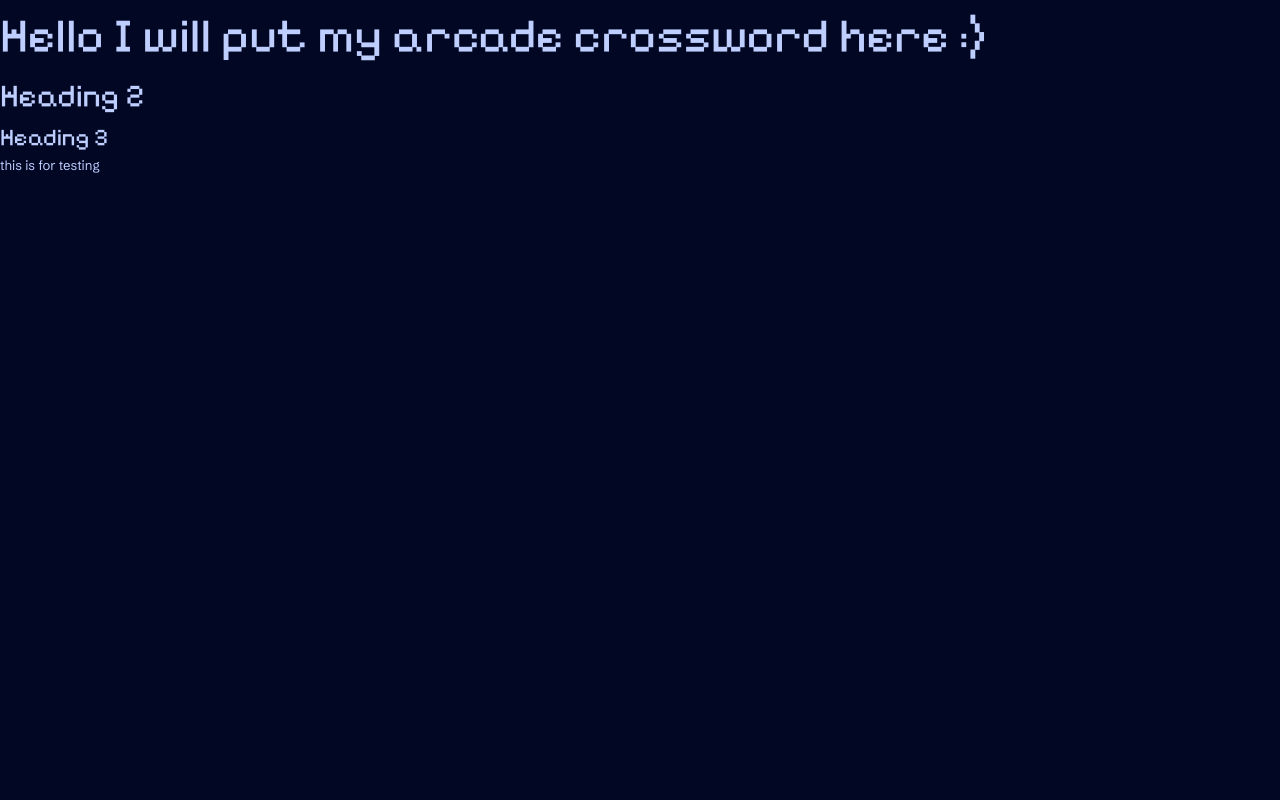
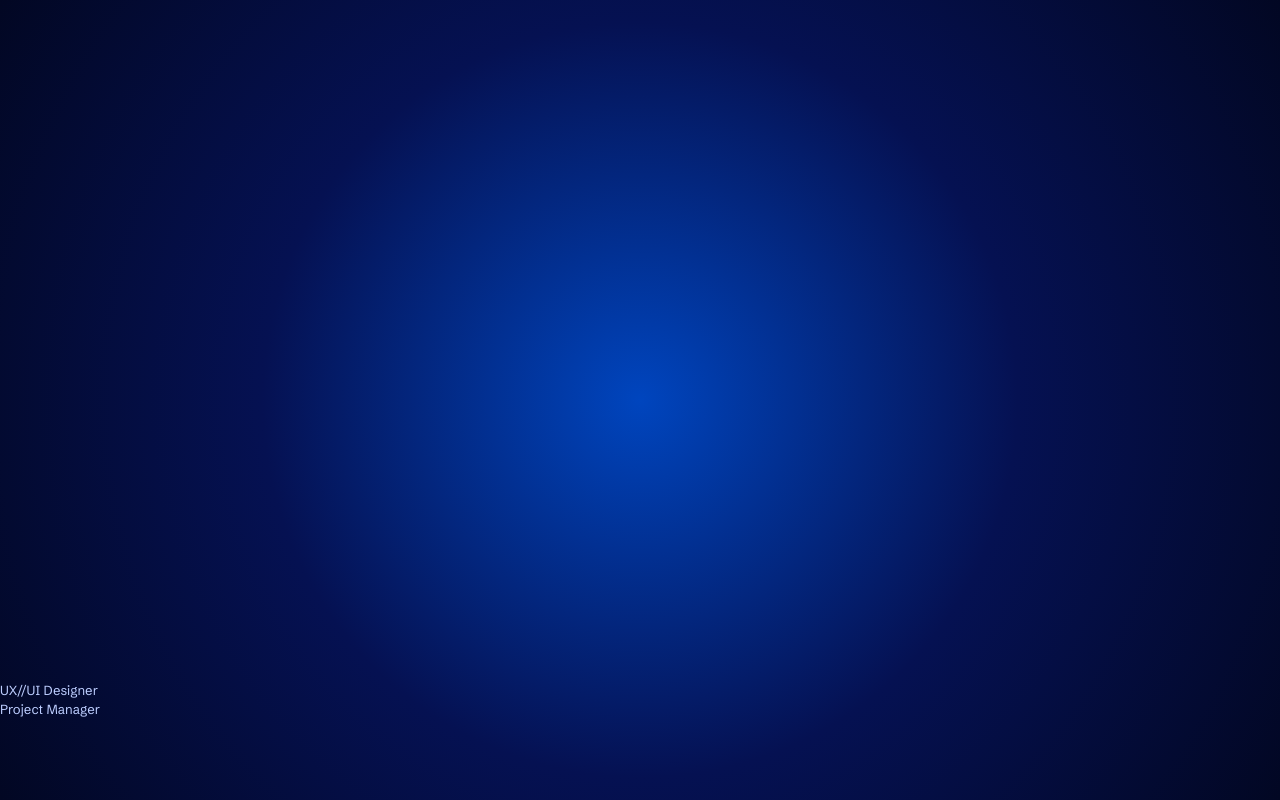
Before and after one commit to marlowereyes/marlowe-arcade, a Next.js app: page / in a window 1280 px wide. Built offline with nearby package versions, Linux system fonts and the light colour scheme.

Commit message:
creating gradient component

```diff
--- /dev/null
+++ b/components/Gradient/Gradient.module.css
@@ -0,0 +1,18 @@
+.gradientBackground {
+    height: 100vh;
+    background: radial-gradient(circle at var(--x, 50%) var(--y, 50%),
+            var(--blue),
+            #051152,
+            var(--background));
+    display: flex;
+    align-items: flex-end;
+}
+
+.container {
+    margin: var(--margin-large);
+    margin-bottom: 5rem;
+    display: flex;
+    justify-content: space-between;
+    align-items: flex-end;
+    width: 100%;
+}
--- /dev/null
+++ b/components/Gradient/index.js
@@ -0,0 +1,64 @@
+"use client"
+
+import { useState, useEffect, useRef } from "react";
+import styles from "./Gradient.module.css";
+
+export default function Gradient({ content }) {
+  const [gradientPosition, setGradientPosition] = useState({ x: 50, y: 50 });
+  const cursorPositionRef = useRef({ x: 50, y: 50 });
+  const gradientRef = useRef({ x: 50, y: 50 });
+  const [scrolled, setScrolled] = useState(false);
+
+  useEffect(() => {
+    const animate = () => {
+      gradientRef.current.x +=
+        (cursorPositionRef.current.x - gradientRef.current.x) * 0.1;
+      gradientRef.current.y +=
+        (cursorPositionRef.current.y - gradientRef.current.y) * 0.1;
+
+      setGradientPosition({
+        x: Math.round(gradientRef.current.x * 100) / 100,
+        y: Math.round(gradientRef.current.y * 100) / 100,
+      });
+
+      requestAnimationFrame(animate);
+    };
+
+    animate();
+  }, []);
+
+  const handleMouseMove = (e) => {
+    const { clientX, clientY, currentTarget } = e;
+    const { width, height, left, top } = currentTarget.getBoundingClientRect();
+
+    const x = ((clientX - left) / width) * 100;
+    const y = ((clientY - top) / height) * 100;
+
+    cursorPositionRef.current = { x, y };
+  };
+
+  useEffect(() => {
+    const handleScroll = () => {
+      setScrolled(window.scrollY > 50);
+    };
+
+    window.addEventListener("scroll", handleScroll);
+    return () => window.removeEventListener("scroll", handleScroll);
+  }, []);
+  return (
+    <>
+      <div className={styles.section}>
+        <div
+          className={styles.gradientBackground}
+          onMouseMove={handleMouseMove}
+          style={{
+            "--x": `${gradientPosition.x}%`,
+            "--y": `${gradientPosition.y}%`,
+          }}
+        >
+          <div className={styles.container}>{content}</div>
+        </div>
+      </div>
+    </>
+  );
+}
--- a/src/app/page.js
+++ b/src/app/page.js
@@ -1,12 +1,19 @@
 import Image from "next/image";
+import Gradient from "../../components/Gradient";
 
 export default function Home() {
   return(
     <>
-    <h1>Hello I will put my arcade crossword here :)</h1>
-    <h2>Heading 2</h2>
-    <h3>Heading 3</h3>
-    <p>this is for testing</p>
+      <main>
+        <Gradient
+          content={
+            <>
+              UX//UI Designer <br />
+              Project Manager
+            </>
+          }
+        />
+      </main>
     </>
   )
 }
```
